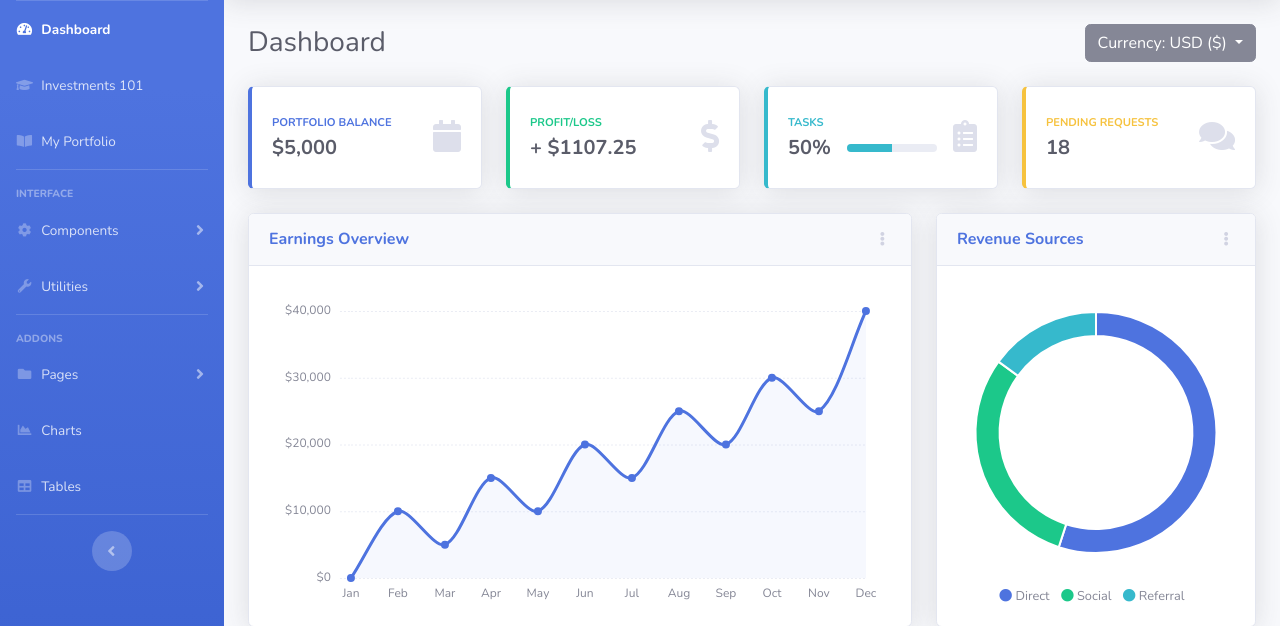
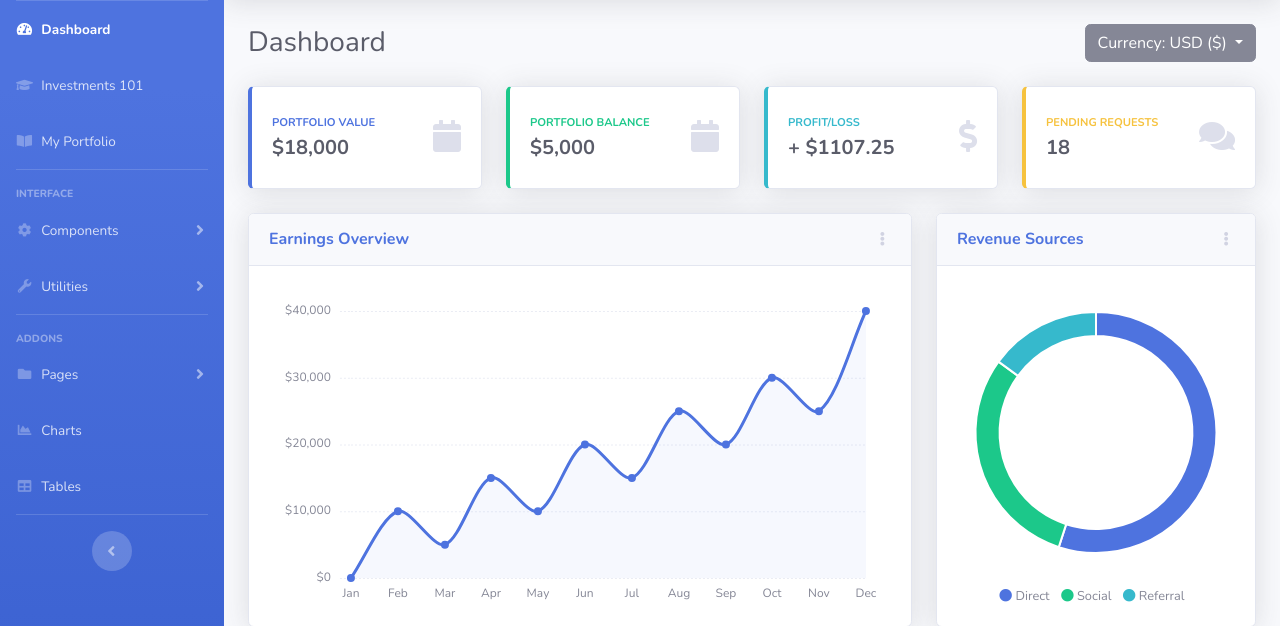
Before and after one commit to shimshamz/it490, a PHP site: page /bootstrap_dashboard/index.php in a window 1280 px wide. Shown: the part 70-696 px from the top of the page. Run offline with PHP 8.4, Linux system fonts and the light colour scheme.

Commit message:
Changed card contents

```diff
--- a/bootstrap_dashboard/index.php
+++ b/bootstrap_dashboard/index.php
@@ -51,7 +51,7 @@
           <span>Investments 101</span></a>
       </li>
       <li class="nav-item">
-        <a class="nav-link" href="index.html">
+        <a class="nav-link" href="portfolio.php">
           <i class="fas fa-fw fa-book-open"></i>
           <span>My Portfolio</span></a>
       </li>
@@ -367,8 +367,8 @@
                 <div class="card-body">
                   <div class="row no-gutters align-items-center">
                     <div class="col mr-2">
-                      <div class="text-xs font-weight-bold text-primary text-uppercase mb-1">Portfolio Balance</div>
-                      <div class="h5 mb-0 font-weight-bold text-gray-800">$5,000</div>
+                      <div class="text-xs font-weight-bold text-primary text-uppercase mb-1">Portfolio Value</div>
+                      <div class="h5 mb-0 font-weight-bold text-gray-800">$18,000</div>
                     </div>
                     <div class="col-auto">
                       <i class="fas fa-calendar fa-2x text-gray-300"></i>
@@ -384,11 +384,11 @@
                 <div class="card-body">
                   <div class="row no-gutters align-items-center">
                     <div class="col mr-2">
-                      <div class="text-xs font-weight-bold text-success text-uppercase mb-1">Profit/Loss</div>
-                      <div class="h5 mb-0 font-weight-bold text-gray-800">+ $1107.25</div>
+                      <div class="text-xs font-weight-bold text-success text-uppercase mb-1">Portfolio Balance</div>
+                      <div class="h5 mb-0 font-weight-bold text-gray-800">$5,000</div>
                     </div>
                     <div class="col-auto">
-                      <i class="fas fa-dollar-sign fa-2x text-gray-300"></i>
+                      <i class="fas fa-calendar fa-2x text-gray-300"></i>
                     </div>
                   </div>
                 </div>
@@ -401,20 +401,11 @@
                 <div class="card-body">
                   <div class="row no-gutters align-items-center">
                     <div class="col mr-2">
-                      <div class="text-xs font-weight-bold text-info text-uppercase mb-1">Tasks</div>
-                      <div class="row no-gutters align-items-center">
-                        <div class="col-auto">
-                          <div class="h5 mb-0 mr-3 font-weight-bold text-gray-800">50%</div>
-                        </div>
-                        <div class="col">
-                          <div class="progress progress-sm mr-2">
-                            <div class="progress-bar bg-info" role="progressbar" style="width: 50%" aria-valuenow="50" aria-valuemin="0" aria-valuemax="100"></div>
-                          </div>
-                        </div>
-                      </div>
+                      <div class="text-xs font-weight-bold text-info text-uppercase mb-1">Profit/Loss</div>
+                      <div class="h5 mb-0 font-weight-bold text-gray-800">+ $1107.25</div>
                     </div>
                     <div class="col-auto">
-                      <i class="fas fa-clipboard-list fa-2x text-gray-300"></i>
+                      <i class="fas fa-dollar-sign fa-2x text-gray-300"></i>
                     </div>
                   </div>
                 </div>
```
